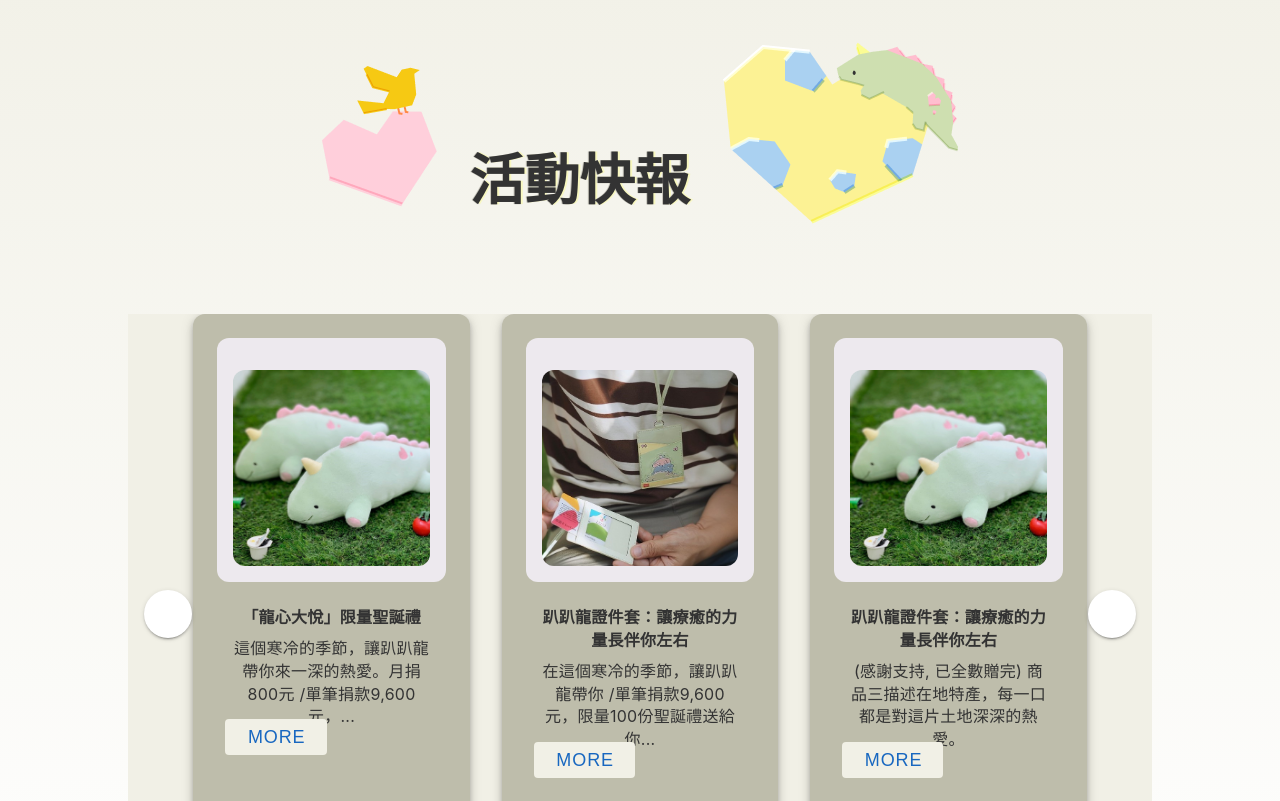
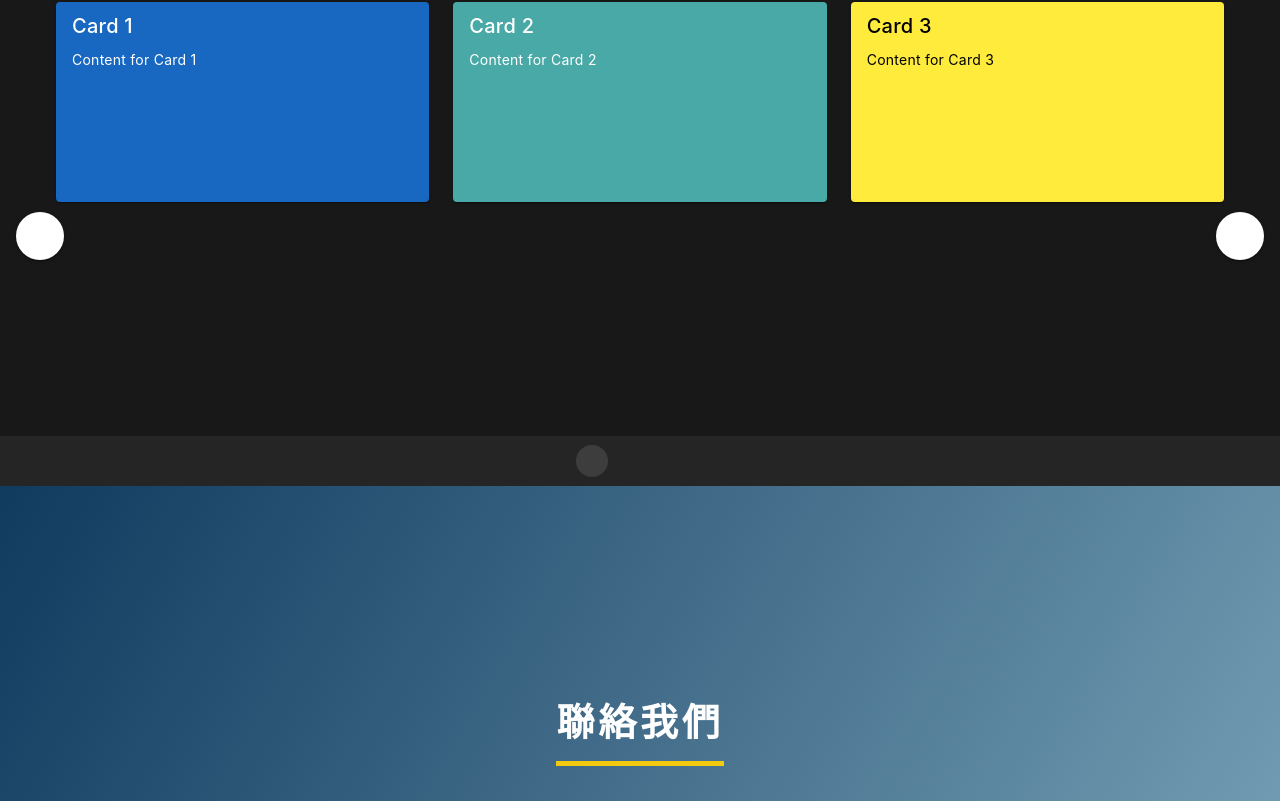
Before and after one commit to kuomay/Single-Page, a Vue app: page /about in a window 1280 px wide. Shown: the part 5899-6700 px from the top of the page. Built offline with nearby package versions, Linux system fonts and the light colour scheme.

Commit message:
改輪播樣式

```diff
--- a/index.html
+++ b/index.html
@@ -4,6 +4,7 @@
     <meta charset="UTF-8">
     <link rel="icon" href="/favicon.ico">
     <link rel="stylesheet" href="https://cdnjs.cloudflare.com/ajax/libs/animate.css/4.1.1/animate.min.css"/>
+    <link href="https://cdn.jsdelivr.net/npm/@mdi/font/css/materialdesignicons.min.css" rel="stylesheet">
     <meta name="viewport" content="width=device-width, initial-scale=1.0">
     <title>Vite App</title>
   </head>
--- a/package.json
+++ b/package.json
@@ -12,11 +12,13 @@
     "format": "prettier --write src/"
   },
   "dependencies": {
+    "@mdi/font": "^7.4.47",
     "@mdi/js": "^7.4.47",
+    "material-design-icons-iconfont": "^6.7.0",
     "pinia": "^2.1.7",
     "vue": "^3.4.29",
     "vue-router": "^4.3.3",
-    "vuetify": "^3.7.0"
+    "vuetify": "^3.7.1"
   },
   "devDependencies": {
     "@rushstack/eslint-patch": "^1.8.0",
--- a/src/components/About.vue
+++ b/src/components/About.vue
@@ -1,3 +1,7 @@
+<script setup>
+
+</script>
+
 <template>
   <section id="about" class="about__content w-screen min-h-screen flex flex-col items-center justify-center py-20">
     <div class="about__container w-full max-w-7xl px-4">
@@ -73,7 +77,7 @@
 
 .video-container iframe {
   width: 100%;
-  height: 650px; /* 增加影片高度 */
+  height: 650px;
   max-width: 1000px;
   margin-top: 30px;
 }
@@ -92,12 +96,12 @@
 }
 
 .bounce-text {
-  font-size: 2.375rem; /* 與 c-subtitle 一致 */
-  letter-spacing: 2px; /* 與 c-subtitle 一致 */
-  color: #fff; /* 與 c-subtitle 一致 */
-  font-weight: 700; /* 與 c-subtitle 一致 */
-  line-height: 150%; /* 與 c-subtitle 一致 */
-  text-align: center; /* 與 c-subtitle 一致 */
+  font-size: 2.375rem;
+  letter-spacing: 2px;
+  color: #fff;
+  font-weight: 700;
+  line-height: 150%;
+  text-align: center;
   display: inline-block;
   position: relative;
   border-bottom: 5px solid #f6c911;
--- a/src/components/Active.vue
+++ b/src/components/Active.vue
@@ -1,149 +1,70 @@
 <script setup>
-import image1 from '@/assets/images/section4-card-01.jpg';
-import image2 from '@/assets/images/section4-card-02.jpg';
-import image3 from '@/assets/images/section4-card-01.jpg';
+import { ref, computed } from 'vue'
 
-const getImageSrc = (index) => {
-  const images = [image1, image2, image3];
-  return images[index];
-};
+const model = ref(0)
+const items = ref([
+  { title: 'Card 1', content: 'Content for Card 1', color: 'primary' },
+  { title: 'Card 2', content: 'Content for Card 2', color: 'secondary' },
+  { title: 'Card 3', content: 'Content for Card 3', color: 'yellow darken-2' },
+  { title: 'Card 4', content: 'Content for Card 4', color: 'red' },
+  { title: 'Card 5', content: 'Content for Card 5', color: 'orange' },
+  { title: 'Card 6', content: 'Content for Card 6', color: 'green' },
+  { title: 'Card 7', content: 'Content for Card 7', color: 'blue' },
+  { title: 'Card 8', content: 'Content for Card 8', color: 'purple' },
+])
 
-const getProductName = (index) => {
-  const names = ["「龍心大悅」限量聖誕禮 ", "趴趴龍證件套：讓療癒的力量長伴你左右", "趴趴龍證件套：讓療癒的力量長伴你左右"];
-  return names[index];
-};
+const maxModel = computed(() => Math.ceil(items.value.length / 3) - 1)
 
-const getProductDescription = (index) => {
-  const descriptions = [
-    "這個寒冷的季節，讓趴趴龍帶你來一深的熱愛。月捐800元 /單筆捐款9,600元，限量100份聖誕禮送給你，贈完為止。",
-    "在這個寒冷的季節，讓趴趴龍帶你 /單筆捐款9,600元，限量100份聖誕禮送給你，贈完為止。",
-    "(感謝支持, 已全數贈完) 商品三描述在地特產，每一口都是對這片土地深深的熱愛。"
-  ];
+const decreaseModel = () => {
+  model.value = Math.max(model.value - 1, 0)
+}
 
-  // Truncate the description if it exceeds 20 characters
-  const maxLength = 40;
-  const description = descriptions[index];
-  return description.length > maxLength
-    ? description.substring(0, maxLength) + '...'
-    : description;
-};
-
+const increaseModel = () => {
+  model.value = Math.min(model.value + 1, maxModel.value)
+}
 </script>
 
 <template>
-    <section id="active" class="w-screen min-h-screen flex flex-col items-center justify-center py-20 bg-light">
-      <div class="contact text-center w-full">
-        <!-- 標題區域 -->
-        <div class="flex flex-row items-center justify-center mb-8">
-          <img class="mt-16" src="/src/assets/images/section4-title-item-01@1x.png" alt="Title Decoration Left">
-          <h2 class="mx-8">活動快報</h2>
-          <img class="mt-14" src="/src/assets/images/section4-title-item-04@1x.png" alt="Title Decoration Right">
-        </div>
-
-        <!-- Carousel 區域 -->
-        <VCarousel class="carousel" height="600" hide-delimiters>
-          <VCarouselItem v-for="(item, i) in 3" :key="i">
-            <div class="flex flex-row justify-center items-center h-full">
-              <VCard v-for="(card, j) in 3" :key="j" class="card mx-4" elevation="5">
-                <div class="image-container">
-                  <img :src="getImageSrc(j)" alt="Product Image" class="mx-auto mt-4" style="max-width: 100%; border-radius: 12px;">
-                </div>
-                <VCardText class="text-center py-6">
-                  <h3 class="font-bold">{{ getProductName(j) }}</h3>
-                  <p class="description">{{ getProductDescription(j) }}</p>
-                </VCardText>
-                <VCardActions class="text-center pb-6">
-                  <VBtn color="primary" outlined class="more-btn">MORE</VBtn>
-                </VCardActions>
-              </VCard>
-            </div>
-          </VCarouselItem>
-        </VCarousel>
-      </div>
-    </section>
-  </template>
-
-  <style scoped>
-section {
-  background: linear-gradient(to bottom, #f1f0e6, white);
-    background-color: #f1f0e6;
-  }
-
-.v-carousel__controls .v-icon {
-  color: red !important; /* 確保顏色變為紅色 */
-  font-size: 2rem; /* 可以根據需要調整大小 */
-  }
-
-  .v-carousel__controls {
-    background-color: rgba(255, 255, 255, 0.5) !important; /* 半透明背景 */
-  }
-
-  h2 {
-    color: #333;
-    font-size: 3.4375rem;
-    text-shadow: -1px 0px 0px #c6c4ba, 2px 0px 0px rgba(251, 252, 148, 0.5);
-    font-weight: 1000;
-    line-height: 150%;
-    margin-top: 150px;
-  }
-
-  h3 {
-    color: #333;
-    font-size: 1rem;
-    font-weight: 800;
-  }
-
-  .card {
-    background-color: #bebdab;
-    border-radius: 12px;
-    box-shadow: 0 4px 8px rgba(0, 0, 0, 0.1);
-    padding: 24px;
-    width: 27%;
-    height: 100%;
-    margin: 0 auto;
-  }
-
-  .description {
-    color: #333;
-    font-size: 1rem;
-    margin-top: 8px;
-    height: 50px;
-  }
-
-  .more-btn {
-    background-color: #f1f0e6;
-    padding: 8px 16px;
-    font-weight: bold;
-    text-transform: uppercase;
-    position: relative;
-    font-size: 1.125rem;
-    font-family: "RubikMonoOne", sans-serif;
-    line-height: 150%;
-    letter-spacing: .9px;
-    color: #75b4d8;
-    padding: 5px 21px;
-
-  }
-
-  .carousel {
-    width: 80%;
-    max-width: 80%;
-    height: 600px;
-    background-color: #f1f0e6;
-    margin: 0 auto;
-    margin-top: 90px
-  }
-
-
-
-  .image-container {
-    display: flex;
-    justify-content: center;
-    align-items: center;
-    background-color: #ede9ee;
-    padding: 16px;
-    border-radius: 12px;
-    width: 100%;
-  }
-
-  </style>
+  <div>
+    <div class="d-flex justify-space-around align-center py-4">
+      <v-btn
+        icon="mdi-minus"
+        variant="text"
+        @click="decreaseModel"
+      ></v-btn>
+      {{ model }}
+      <v-btn
+        icon="mdi-plus"
+        variant="text"
+        @click="increaseModel"
+      ></v-btn>
+    </div>
+    <v-carousel v-model="model" show-arrows prev-icon="mdi-chevron-left"
+    next-icon="mdi-chevron-right">
+      <v-carousel-item
+        v-for="n in Math.ceil(items.length / 3)"
+        :key="n"
+        :value="n - 1"
+      >
+        <v-container>
+          <v-row>
+            <v-col
+              v-for="item in items.slice((n-1)*3, n*3)"
+              :key="item.title"
+              cols="12"
+              md="4"
+            >
+              <v-card
+                :color="item.color"
+                height="200"
+              >
+                <v-card-title>{{ item.title }}</v-card-title>
+                <v-card-text>{{ item.content }}</v-card-text>
+              </v-card>
+            </v-col>
+          </v-row>
+        </v-container>
+      </v-carousel-item>
+    </v-carousel>
+  </div>
+</template>
--- a/src/main.js
+++ b/src/main.js
@@ -1,6 +1,10 @@
 import 'vuetify/styles'
 import './assets/main.css'
 import './assets/index.css'
+import 'vuetify/styles'
+import 'material-design-icons-iconfont/dist/material-design-icons.css';
+import '@mdi/font/css/materialdesignicons.css';
+import 'vuetify/dist/vuetify.min.css';
 
 
 import { createApp } from 'vue'
@@ -14,6 +18,7 @@ import { mdi } from 'vuetify/iconsets/mdi-svg'
 
 import App from './App.vue'
 import router from './router'
+
 
 const vuetify = createVuetify({
     components,
```
Also changed, not shown: 10 other files (tests, documents, lock files or other folders).
